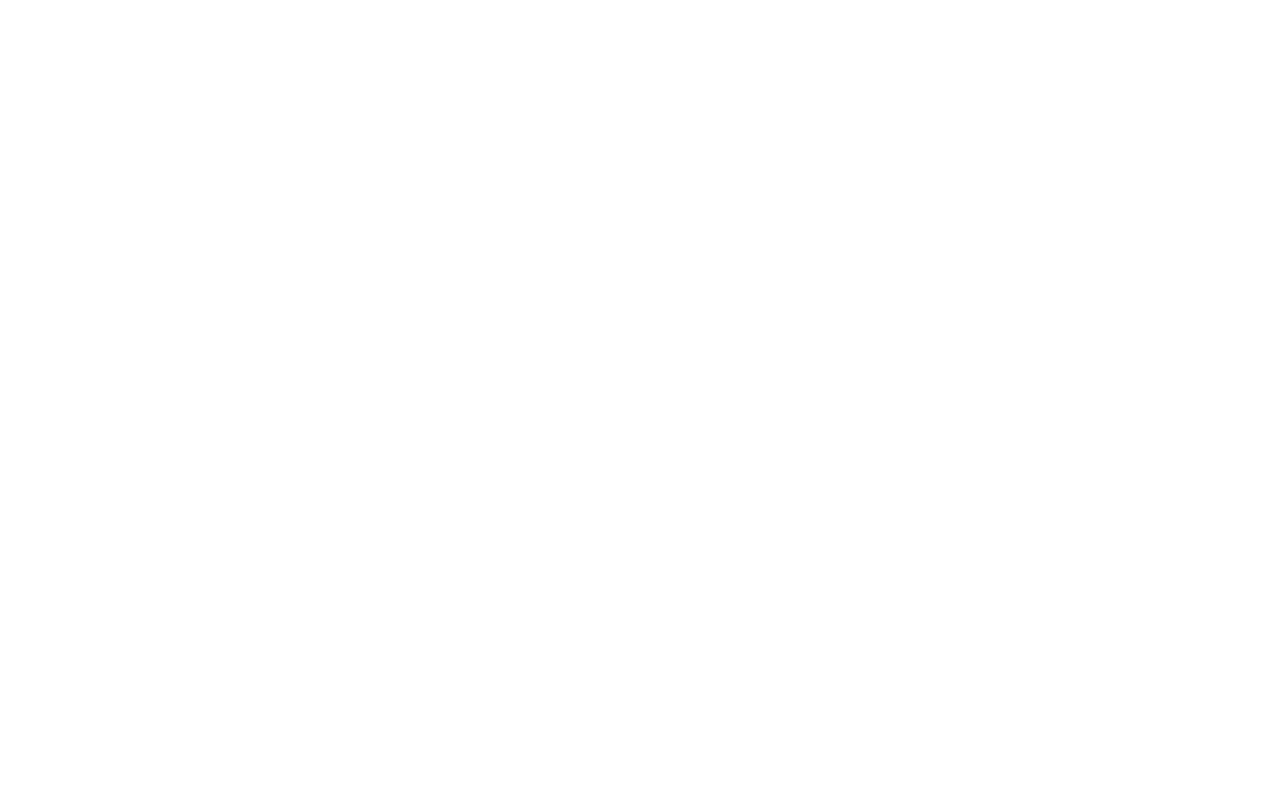
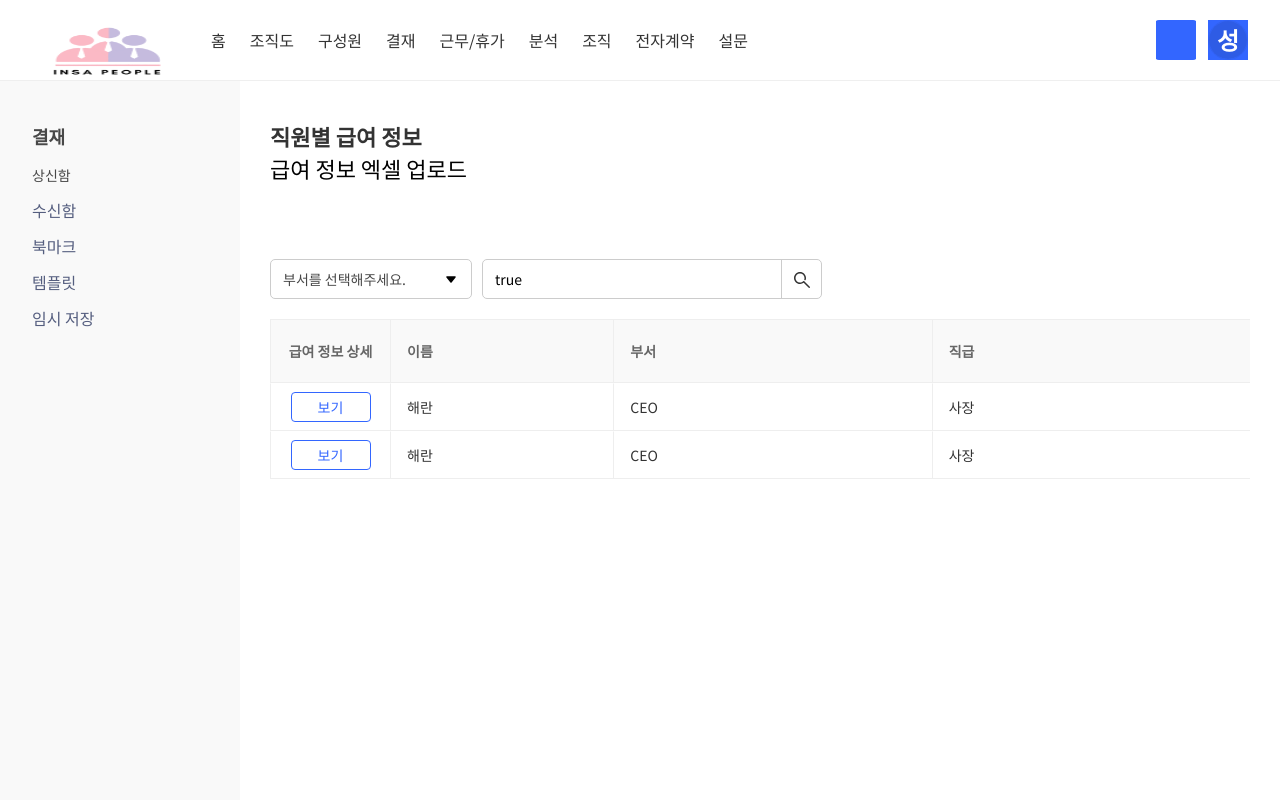
Before and after one commit to in4pp/In4PeopleFront, a React (Create React App) app: page /salary in a window 1280 px wide. Before the commit this address had no page. Shown: the top 800 px of the page. Built offline with nearby package versions, Linux system fonts and the light colour scheme.

Commit message:
병합완료

```diff
--- a/src/App.js
+++ b/src/App.js
@@ -2,6 +2,11 @@
 import Layout from './layouts/Layout';
 import ApprovalSidebar from './sidebars/ApprovalSidebar';
 import TaskSubmit from './pages/task/TaskSubmit'
+import IncomeTax from './pages/salary/IncomeTax';
+import SalarySidebar from './sidebars/SalarySidebar';
+import SalaryInfo from './pages/salary/SalaryInformation';
+
+
 
 
 function App() {
@@ -15,6 +20,15 @@
             <Route index element={<TaskSubmit />}/>
           </Route>
 
+          <Route path="/salary" element={<SalarySidebar />}>
+            <Route index element={<SalaryInfo />}/>
+          </Route>
+
+          <Route path="/incomeTax" element={<SalarySidebar />}>
+            <Route index element={<IncomeTax />}/>
+          </Route>
+
+
         </Route>
 
       </Routes>
--- a/src/pages/salary/IncomeTax.module.css
+++ b/src/pages/salary/IncomeTax.module.css
@@ -144,7 +144,8 @@
        width: 100%;
        min-width: 1024px;
        max-width: none;
-       padding: 32px;
+
+       padding: 80px 0 0 240px;
    }
 
 
--- a/src/pages/salary/SalaryInformation.module.css
+++ b/src/pages/salary/SalaryInformation.module.css
@@ -127,7 +127,7 @@
 
 .iIajZC {
        min-width: 1200px;
-       padding: 20px 32px 32px 0px;
+       padding: 80px 0 0 240px;
        color: rgb(51, 51, 51);
    }
 
--- /dev/null
+++ b/src/sidebars/SalarySidebar.js
@@ -0,0 +1,34 @@
+import { Outlet } from "react-router-dom";
+import Side from '../components/common/Navbar.module.css';
+function SalarySidebar() {
+
+    return (
+        <>
+            <div className={Side.cYDzyY}>
+                <div className={Side.iLkxeQ}>
+                    <div className={Side.ecYrVX}>
+                        <div className={Side.pbheK}>
+                            <h1>결재</h1>
+                            <ul>
+                                <li className={Side.bEaXSR}>상신함</li>
+                                <li className={Side.fcngae}>수신함</li>
+                                <li className={Side.fcngae}>북마크</li>
+                                <li className={Side.fcngae}>템플릿</li>
+                                <li className={Side.fcngae}>임시 저장</li>
+                            </ul>
+                        </div>
+                        <div className={Side.pbheK}>
+                            <div className={Side.ebDIkT}>
+                                <span className={Side['material-icons']}>arrow_back</span>
+                            </div>
+                            <ul />
+                        </div>
+                    </div>
+                </div>
+            </div>
+            <Outlet />
+        </>
+    )
+}
+
+export default SalarySidebar;
```
